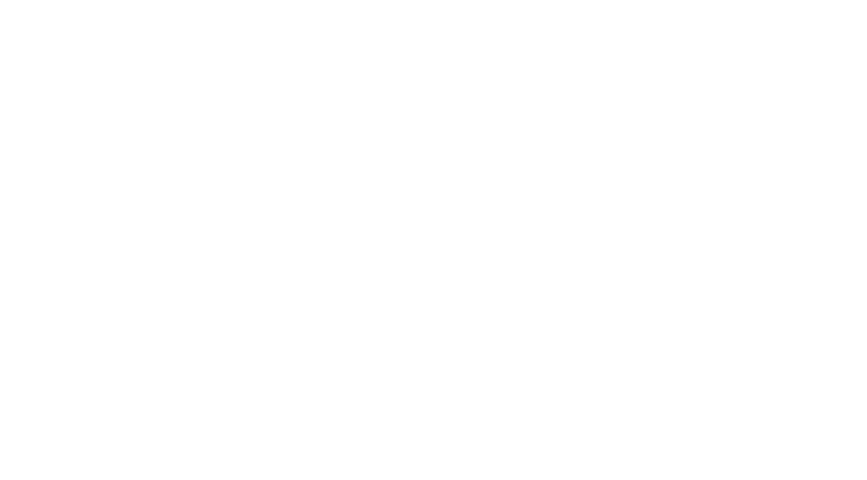
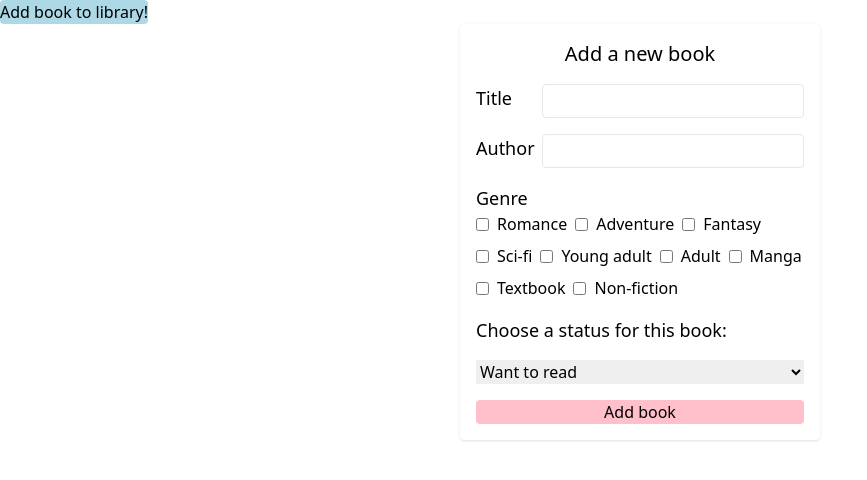
Before and after one commit to sarahthebest/TomeTracker, a React (Vite) app: page / in a window 1280 px wide. Shown: the top 480 px of the page, without its empty margins (0-867 px from the left). Built offline with nearby package versions, Linux system fonts and the light colour scheme.

Commit message:
Created components to add book

```diff
--- a/src/components/AddBook/AddBook.css
+++ b/src/components/AddBook/AddBook.css
@@ -0,0 +1,3 @@
+dialog{
+    width: 360px;
+}
--- a/src/components/AddBook/AddBook.tsx
+++ b/src/components/AddBook/AddBook.tsx
@@ -1,13 +1,45 @@
+import Btn from "../Atoms/Btn";
 import AddBookForm from "./AddBookForm";
+import "./AddBook.css"
 
-const Add_book = () => {
+const AddBook = () => {
+    const openDialog = () => {
+        const dialog = document.getElementById("add_book") as HTMLDialogElement;
+        if (dialog) {
+            dialog.showModal();
+        }
+    };
+
+    const closeDialog = () => {
+        const dialog = document.getElementById("add_book") as HTMLDialogElement;
+        if (dialog) {
+            dialog.close();
+        }
+    };
+
     return (
-        <dialog id="add_book">
-            <form action="">
-                <AddBookForm />
-            </form>
-        </dialog>
+        <>
+            <Btn
+                text="Add book to library!"
+                id="modal"
+                onClick={openDialog}
+                backgroundColor="lightBlue"
+            />
+
+            <dialog id="add_book" aria-labelledby="addBookTitle" className="p-4 flex flex-col gap-4 rounded shadow">
+                <h2 className="text-xl mx-auto" id="addBookTitle">Add a new book</h2>
+                <form action="">
+                    <AddBookForm />
+                </form>
+                    <Btn
+                        onClick={closeDialog}
+                        backgroundColor="pink"
+                        text="Add book"
+                        id="close-btn"
+                    />
+            </dialog>
+        </>
     );
 };
 
-export default Add_book;
+export default AddBook;
--- a/src/components/AddBook/AddBookForm.tsx
+++ b/src/components/AddBook/AddBookForm.tsx
@@ -1,14 +1,14 @@
 import InputField from "../Atoms/InputField";
 import Checkbox from "../Atoms/Checkbox";
+import Dropdown from "../Atoms/Dropdown";
 
 const AddBookForm = () => {
     const input_fields = [
-        { label: "Book Title", type: "text", id: "book_title" },
-        { label: "Book Author", type: "text", id: "book_author" },
+        { label: "Title", type: "text", id: "book_title" },
+        { label: "Author", type: "text", id: "book_author" },
     ];
     return (
-        <form action="">
-            <InputField label="Book Title" type="text" id="book-title" />
+        <form action="submit" className="flex flex-col justify-center gap-4">
             {input_fields.map((field, index) => (
                 <InputField
                     key={index}
@@ -17,7 +17,8 @@ const AddBookForm = () => {
                     id={field.id}
                 />
             ))}
-            <Checkbox label="Book Genre" id="book-genre" />
+            <Checkbox label="Genre" id="book-genre" />
+            <Dropdown />
         </form>
     );
 };
```
